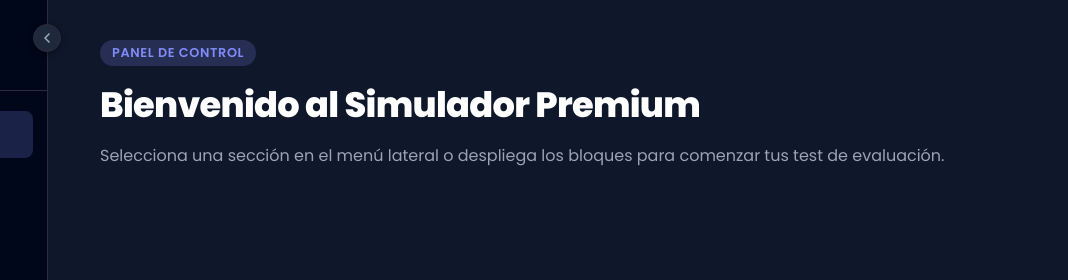
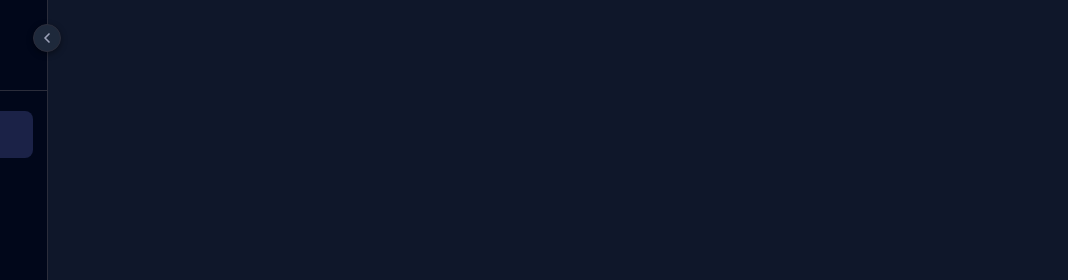
Before and after one commit to RaChucky/pruebaOpos3.5, a plain HTML site: page index.html in a window 1280 px wide. Shown: the top 280 px of the page, 212-1280 px from the left. Drawn offline with Linux system fonts and the light colour scheme.

Commit message:
Update index.html

```diff
--- a/index.html
+++ b/index.html
@@ -5,7 +5,7 @@
     <meta name="viewport" content="width=device-width, initial-scale=1.0">
     <title>OposRa 2026</title>
     <link rel="stylesheet" href="style.css">
-    <link rel="icon" type="icon" href="assets/images/gatete.png">
+    <link rel="icon" type="icon" href="assets/imagenes/gatete.png">
     <link rel="icon" href="assets/imagenes/gatete.png" type="image/x-icon">   <!-- Icono en la pestaña -->
 </head>
 <body>
@@ -141,16 +141,12 @@
     </aside>
 
     <!-- Contenedor Principal Ajustado a un Máximo de 700px -->
-    <main class="content-wrapper">
-        <div id="content-area" class="main-content">
-            <!-- Aquí se inyectarán dinámicamente las páginas desde la carpeta /secciones -->
-            <div class="cabecera-editorial">
-                <span class="pildora">Panel de Control</span>
-                <h1>Bienvenido al Simulador Premium</h1>
-                <p>Selecciona una sección en el menú lateral o despliega los bloques para comenzar tus test de evaluación.</p>
-            </div>
-        </div>
-    </main>
+    <!-- Área de contenido principal donde se inyectarán las secciones -->
+    <div class="content-wrapper">
+        <main class="main-content" id="content-area">
+            <!-- Aquí se carga secciones/inicio.html automáticamente -->
+        </main>
+    </div>
 
     <!-- Script de control de la interfaz principal -->
     <script src="main-ui.js"></script>
```
